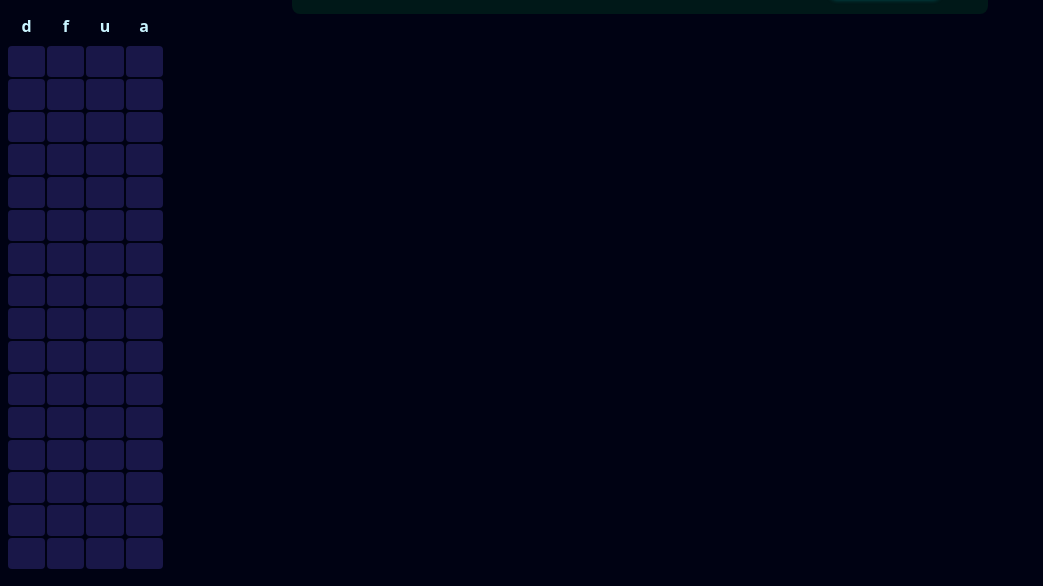
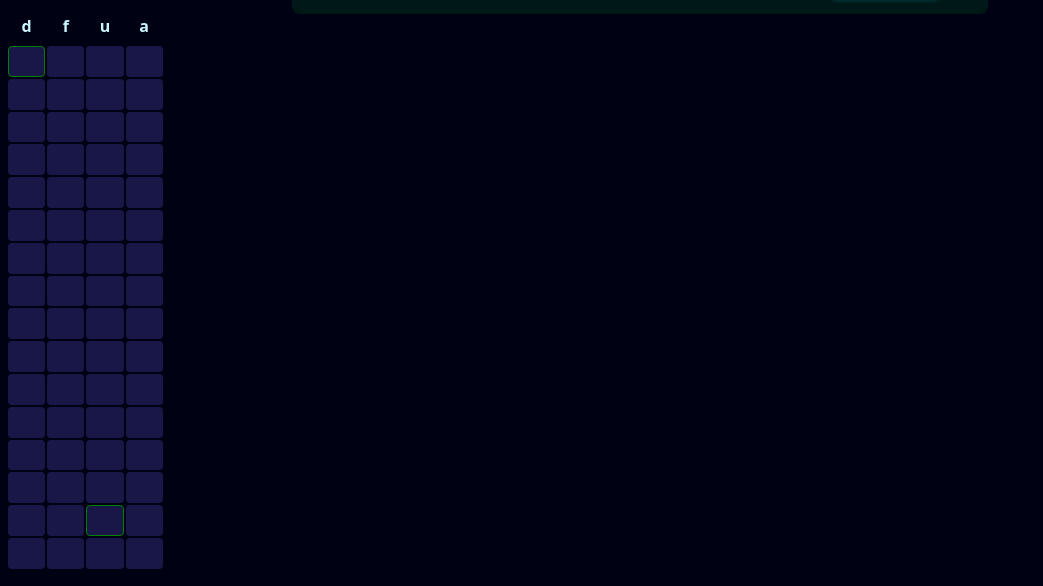
Before and after one commit to BSlaven/JAMB-YAHTZEE, a React (Vite) app: page /game/1 in a window 1280 px wide. Shown: the part 182-768 px from the top of the page, without its empty margins (0-1043 px from the left). Built offline with nearby package versions, Linux system fonts and the light colour scheme.

Commit message:
add correct logic for field availability and related className

```diff
--- a/src/components/Column/Column.jsx
+++ b/src/components/Column/Column.jsx
@@ -295,7 +295,7 @@ const Column = ({ column, isRandomColumn = false }) => {
             key={item[0]}
             className={`
               ${classes.field}
-              ${(!item[1].isChecked && item[1].isAvailable && item[1].isPreviousChecked) ? `${classes.available}` : null}`
+              ${(item[1].isAvailable && !item[1].isChecked) ? `${classes.available}` : null}`
             }
             onClick={() => fieldClickHandler(item)}
           >
```
